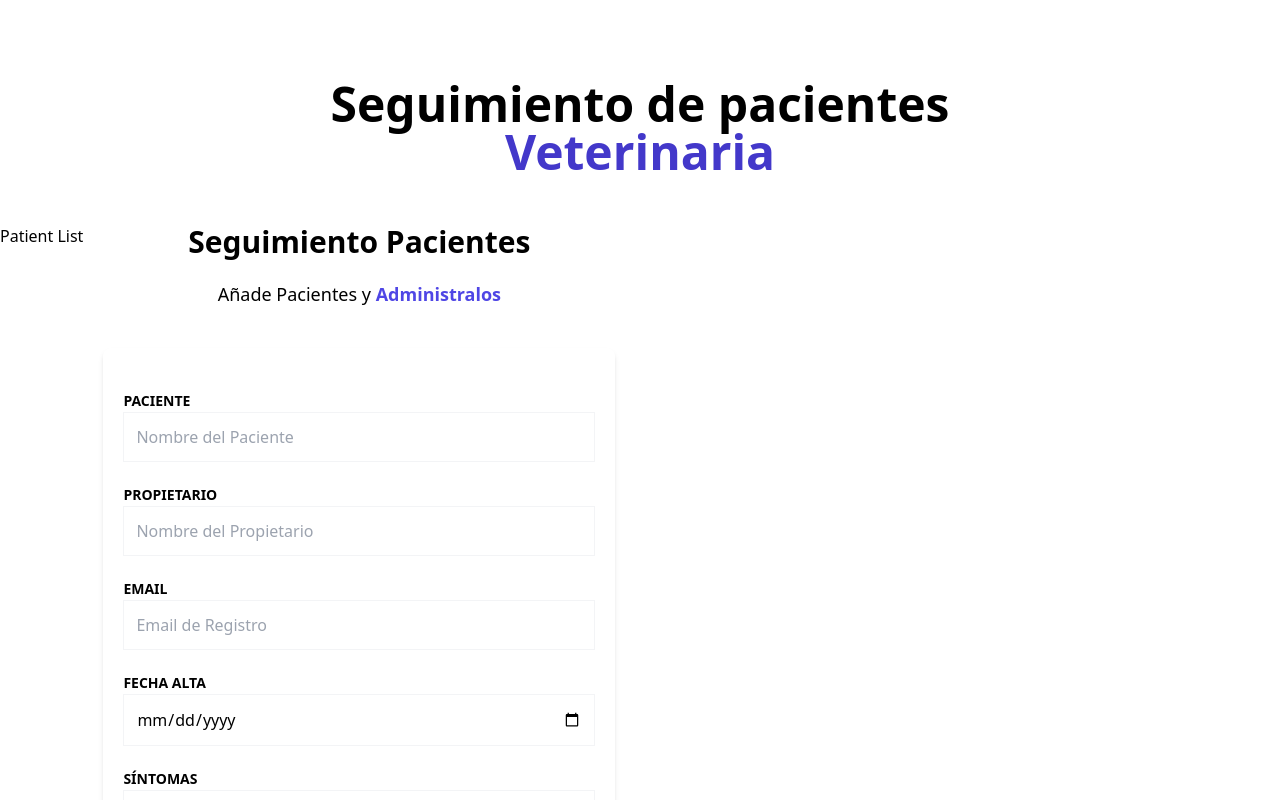
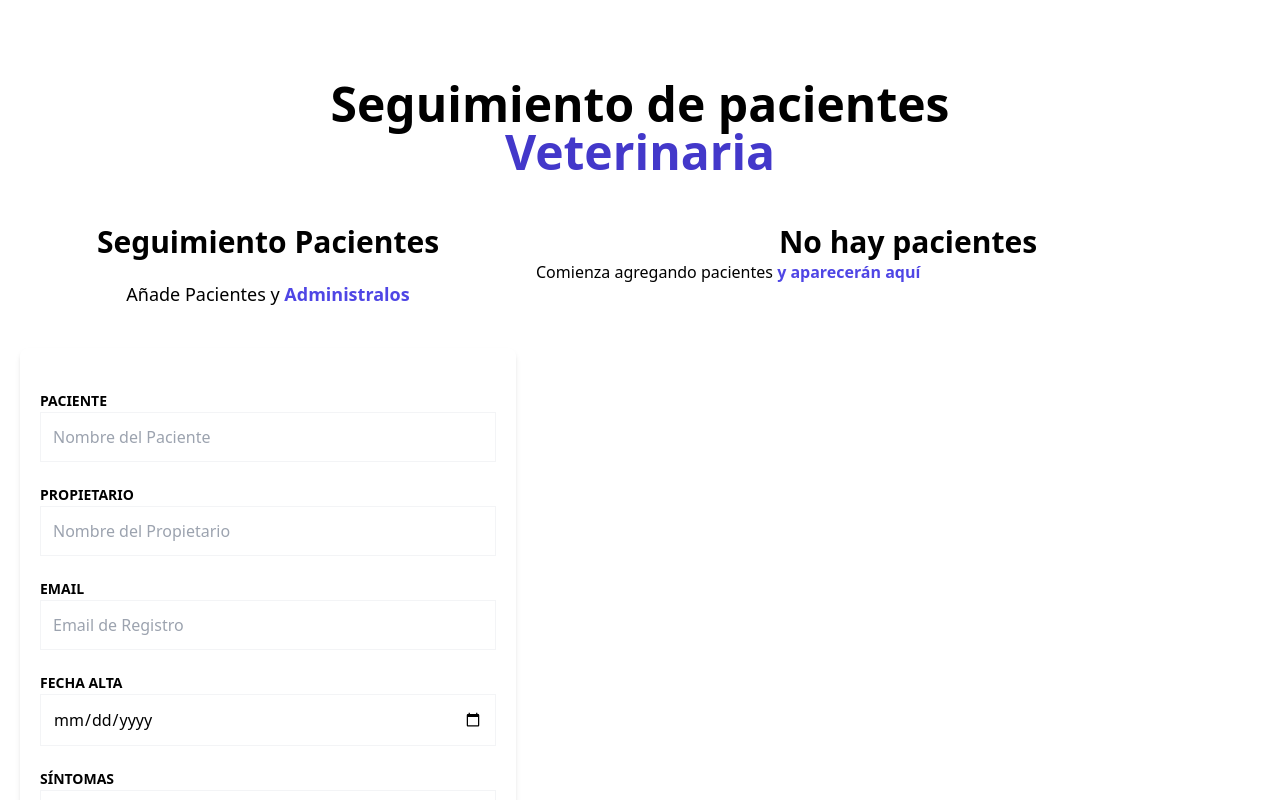
Before and after one commit to leonar2zb/pacientes-zustand, a React (Vite) app: page / in a window 1280 px wide. Shown: the top 800 px of the page. Built offline with nearby package versions, Linux system fonts and the light colour scheme.

Commit message:
Trabajando con el listado de pacientes

```diff
--- a/src/App.tsx
+++ b/src/App.tsx
@@ -10,8 +10,8 @@ function App() {
           <span className="text-indigo-700">Veterinaria</span>
         </h1>
         <div className="mt-12 md:flex">
+          <PatientForm />
           <PatientList />
-          <PatientForm />
         </div>
       </div>
     </>
--- /dev/null
+++ b/src/components/PatientDetails.tsx
@@ -0,0 +1,13 @@
+import { Patient } from "../types"
+
+type PatientDetailProps = {
+    patient: Patient
+}
+export default function PatientDetails({ patient }: PatientDetailProps) {
+    return (<>
+        <p>
+            {patient.name}
+        </p>
+
+    </>)
+}
--- a/src/components/PatientList.tsx
+++ b/src/components/PatientList.tsx
@@ -1,9 +1,24 @@
 import { usePatientStore } from "../store"
+import PatientDetails from "./PatientDetails"
 
 export default function PatientList() {
     const patients = usePatientStore(state => state.patients)
     console.log(patients)
-    return (<>
-        Patient List
-    </>)
+    return (<div className="md:w-1/2 lg:w-3/5 md:h-screen overflow-y-scroll">
+        {patients.length ? (<>
+            <h2 className="font-black text-3xl text-center">Listado de pacientes</h2>
+            <p className="text-xl mt-5 mb-10 text-center">Administra tus {' '}
+                <span className="text-indigo-600 font-bold">pacientes aquí</span>
+            </p>
+            {patients.map(patient => (
+                <PatientDetails key={patient.id} patient={patient} />
+            ))}
+        </>) : (<>
+            <h2 className="font-black text-3xl text-center">No hay pacientes</h2>
+            <p>Comienza agregando pacientes {' '}
+                <span className="text-indigo-600 font-bold">y aparecerán aquí</span>
+            </p>
+        </>
+        )}
+    </div>)
 }
```
